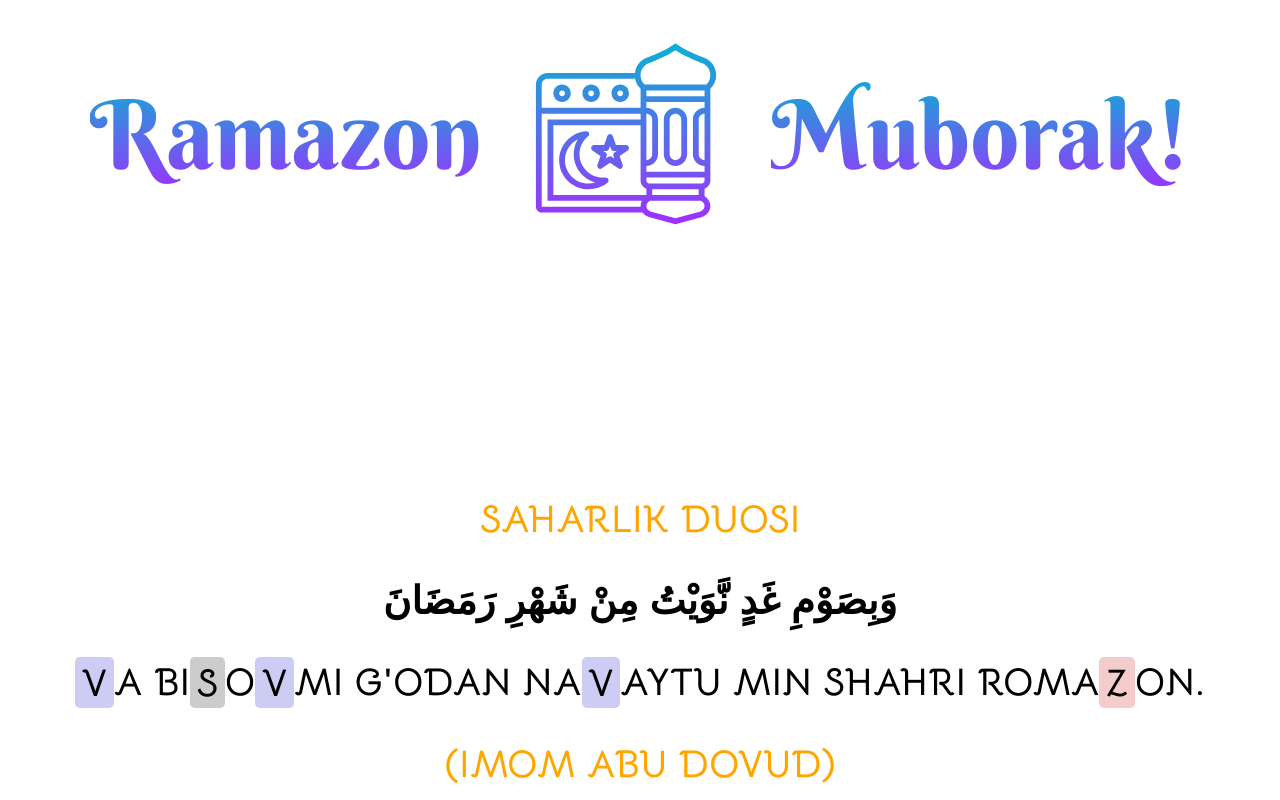
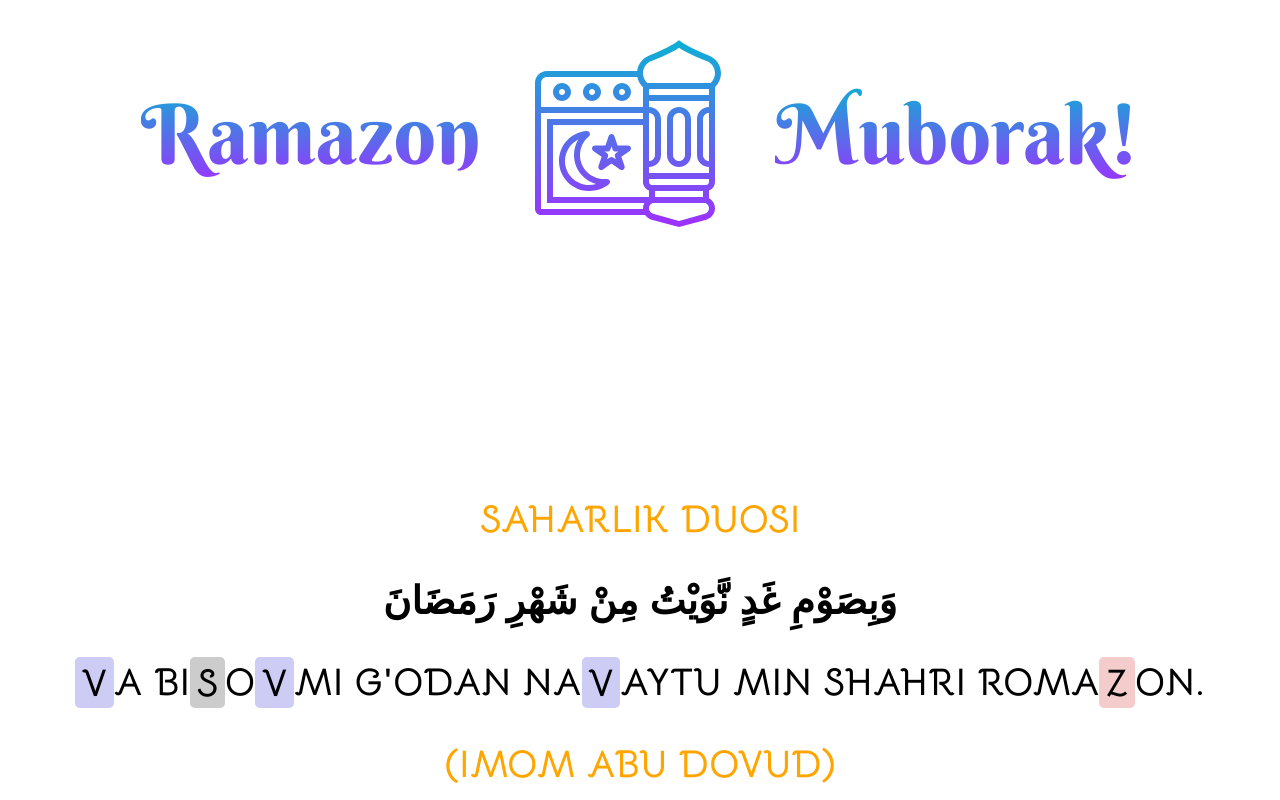
Before and after one commit to bigOnotation/ramadan-taqweem, a React (Create React App) app: page / in a window 1280 px wide. Shown: the top 800 px of the page. Built offline with nearby package versions, Linux system fonts and the light colour scheme.

Commit message:
Update header.css

```diff
--- a/src/components/header.css
+++ b/src/components/header.css
@@ -10,7 +10,7 @@
 .header h1 {
 	font-family: 'BerkshireSwashRegular', sans-serif;
 	font-weight: normal;
-	font-size: 7.5vw;
+	font-size: 6.5vw;
 	margin: 0 4vw;
 	background: -webkit-linear-gradient(#0bb1d3, #9f2fff);
 	-webkit-background-clip: text;
```
